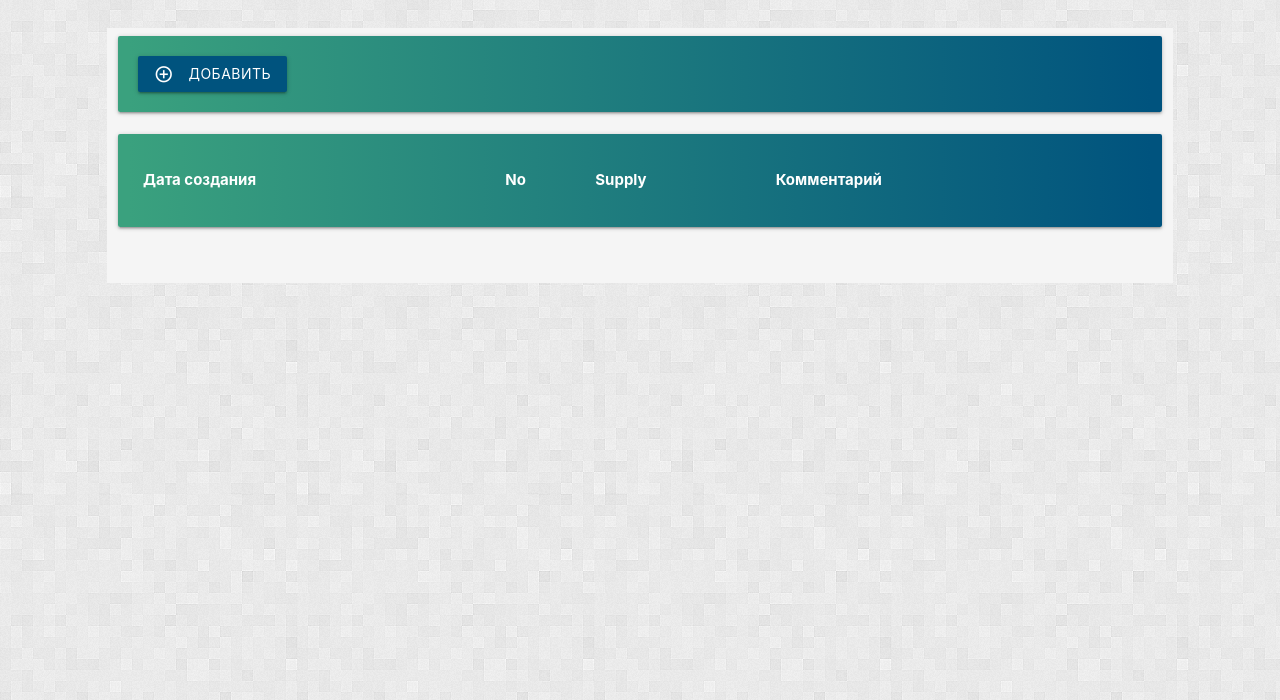
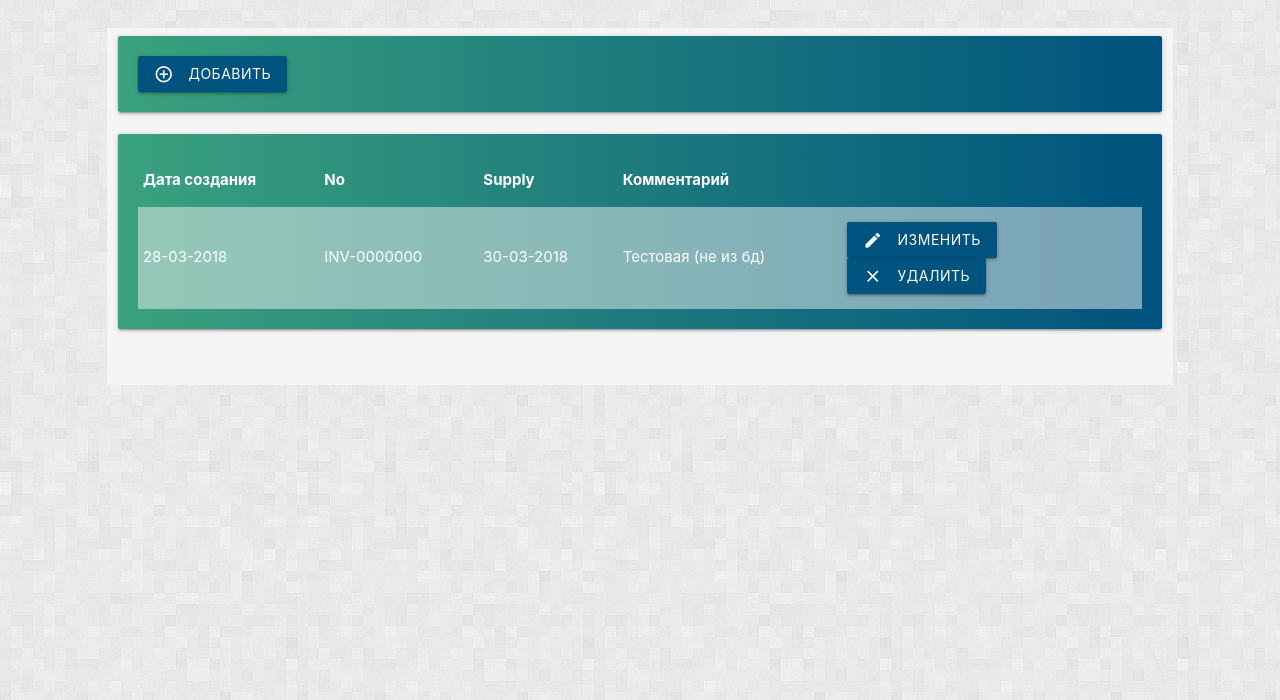
Before and after one commit to HunterFacts/school_ivs, a website: page module1_restapi/index.html in a window 1280 px wide. Shown: the part 100-800 px from the top of the page. Drawn offline with Linux system fonts and the light colour scheme; no server answers.

Commit message:
Добавил тестовую строку (не из бд)

```diff
--- a/module1_restapi/index.html
+++ b/module1_restapi/index.html
@@ -80,6 +80,16 @@
                       </tr>
                     </thead>
                     <tbody>
+                      <tr>
+                        <td>28-03-2018</td>
+                        <td>INV-0000000</td>
+                        <td>30-03-2018</td>
+                        <td>Тестовая (не из бд)</td>
+                        <td style="width: 300px;">
+                          <a class="waves-effect waves-light btn" data_id="0"><i class="material-icons left">create</i>Изменить</a>
+                          <a class="waves-effect waves-light btn" data_id="0"><i class="material-icons left">clear</i>Удалить</a>
+                        </td>
+                      </tr>
                     </tbody>
                   </table>
                 </div>
```
